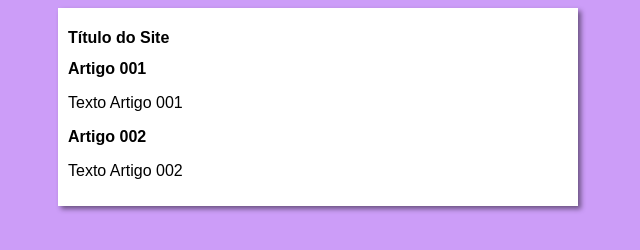
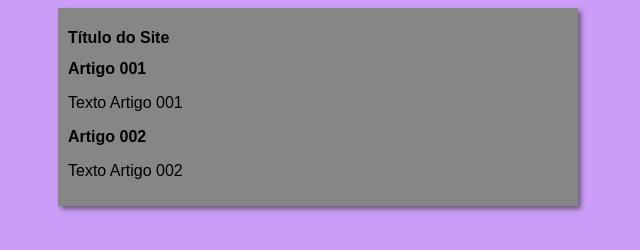
Before and after one commit to olucasdaniel/projeto-site, a plain HTML site: page index.html in a window 1280 px wide. Shown: the whole page, without its empty margins (322-962 px from the left). Drawn offline with Linux system fonts and the light colour scheme.

Commit message:
Update style.css

```diff
--- a/estilos/style.css
+++ b/estilos/style.css
@@ -8,7 +8,7 @@ body {
 }
 
 main {
-    background-color: white;
+    background-color: rgb(134, 134, 134);
     width: 500px;
     margin: auto;
     padding: 10px;
```
